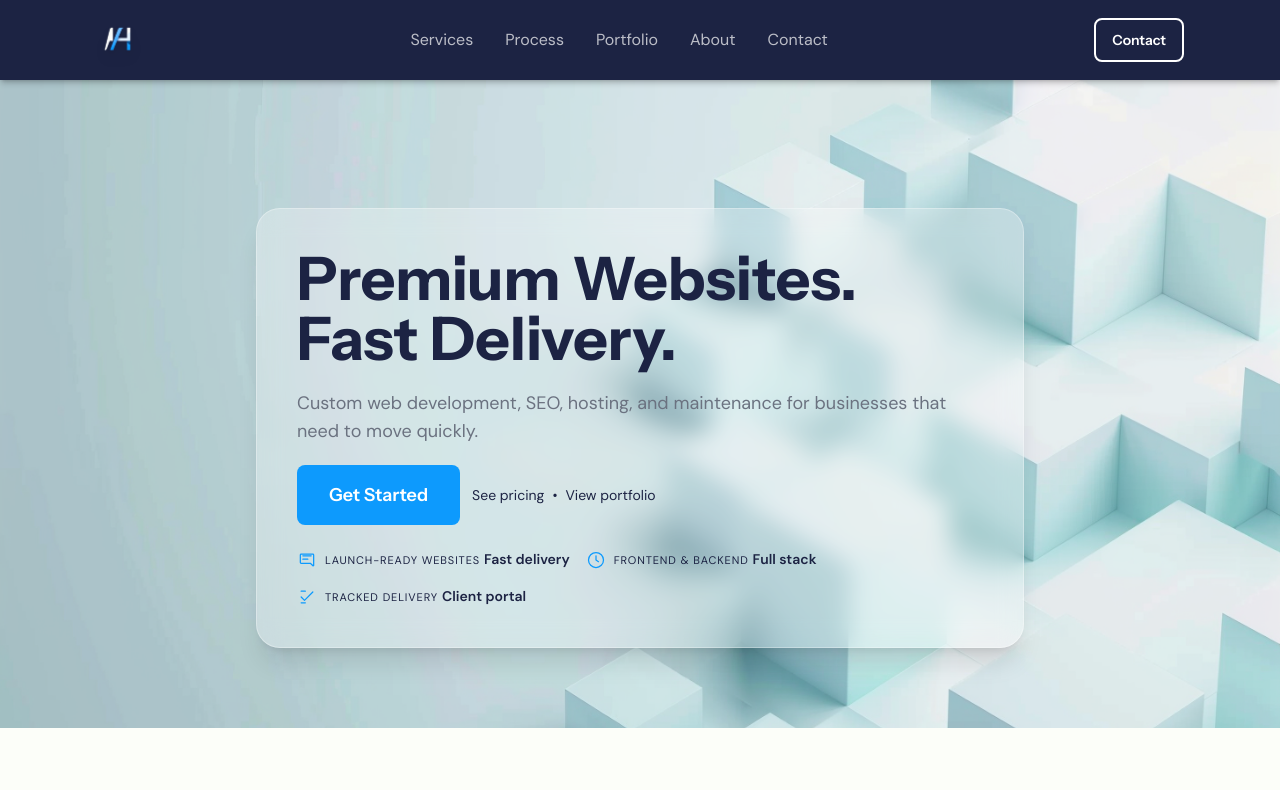
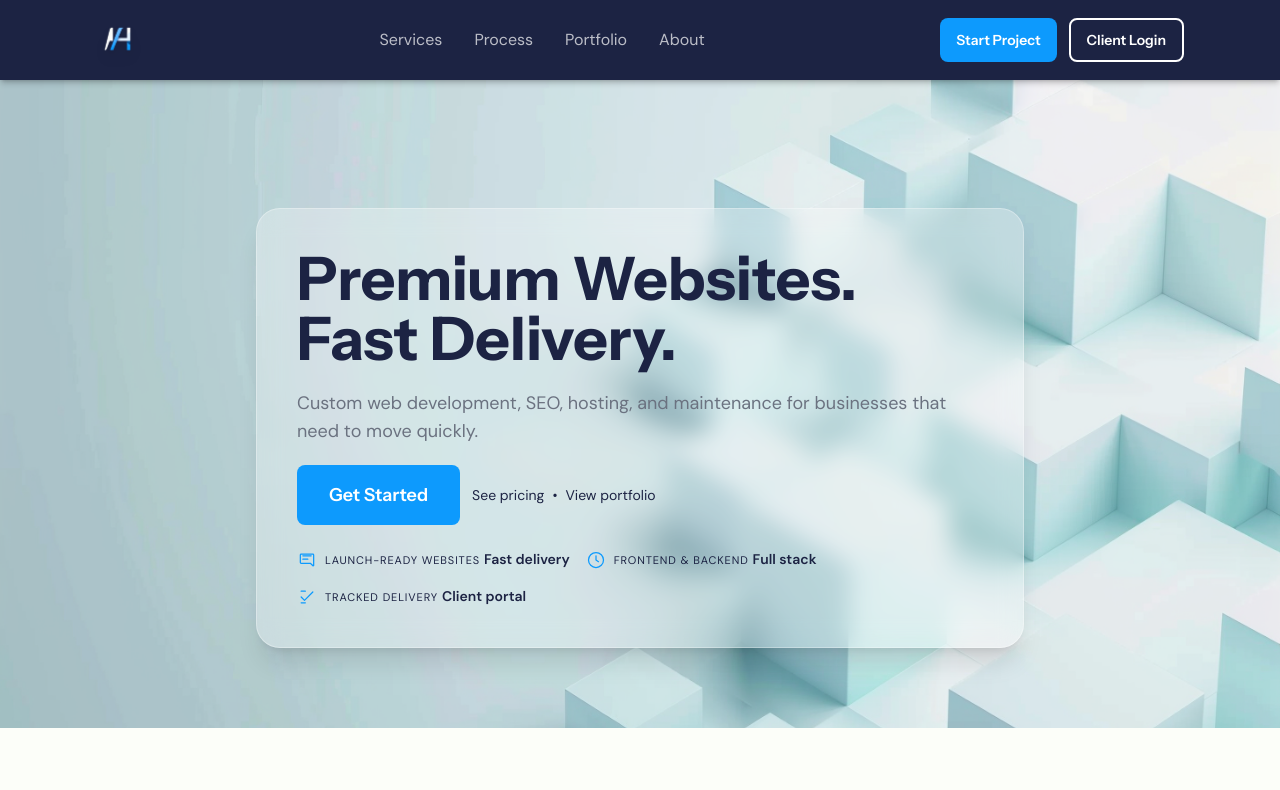
Before and after one commit to anthonyha2001/portfolio_v2, a Next.js app: page / in a window 1280 px wide. Shown: the top 790 px of the page. Built offline with nearby package versions, Linux system fonts and the light colour scheme.

Commit message:
replaced button

```diff
--- a/src/components/layouts/footer.tsx
+++ b/src/components/layouts/footer.tsx
@@ -9,7 +9,7 @@ export function Footer() {
     { href: '/process', label: 'Process' },
     { href: '/portfolio', label: 'Portfolio' },
     { href: '/about', label: 'About' },
-    { href: '/contact', label: 'Contact' },
+    { href: '/portal/intake', label: 'Start Project' },
   ];
 
   return (
--- a/src/components/layouts/header.tsx
+++ b/src/components/layouts/header.tsx
@@ -14,7 +14,6 @@ export function Header() {
     { href: '/process', label: 'Process' },
     { href: '/portfolio', label: 'Portfolio' },
     { href: '/about', label: 'About' },
-    { href: '/contact', label: 'Contact' },
   ];
 
   // Prevent body scroll when menu is open
@@ -60,15 +59,24 @@ export function Header() {
               ))}
             </nav>
 
-            {/* Desktop Contact Button (temporarily replacing portal/login) */}
-            <div className="hidden md:block">
-              <Link href="/contact">
+          {/* Desktop Start Project + Client Login */}
+          <div className="hidden md:flex items-center gap-3">
+            <Link href="/portal/intake">
+              <Button
+                variant="primary"
+                size="sm"
+                className="bg-accent text-white hover:bg-accent/90"
+              >
+                Start Project
+              </Button>
+            </Link>
+            <Link href="/portal">
               <Button
                 variant="outline"
                 size="sm"
                 className="border-white text-white hover:bg-white hover:!text-[#1C2343]"
               >
-                  Contact
+                Client Login
               </Button>
             </Link>
           </div>
--- a/src/components/layouts/mobile-menu.tsx
+++ b/src/components/layouts/mobile-menu.tsx
@@ -53,21 +53,30 @@ export function MobileMenu({ isOpen, onClose, navLinks }: MobileMenuProps) {
           ))}
         </nav>
 
-        {/* Contact button (temporarily replacing portal/login) */}
+        {/* Start Project + Client Login buttons */}
         <div
-          className="mt-8 animate-fade-in-up"
+          className="mt-8 flex flex-col items-center gap-3 animate-fade-in-up"
           style={{
             animationDelay: `${0.3 + navLinks.length * 0.1}s`,
             animationFillMode: 'both',
           }}
         >
-          <Link href="/contact" onClick={onClose}>
+          <Link href="/portal/intake" onClick={onClose}>
+            <Button
+              variant="primary"
+              size="sm"
+              className="w-40 bg-accent text-white hover:bg-accent/90"
+            >
+              Start Project
+            </Button>
+          </Link>
+          <Link href="/portal" onClick={onClose}>
             <Button
               variant="outline"
               size="sm"
-              className="border-white text-white hover:bg-white hover:!text-[#1C2343]"
+              className="w-40 border-white text-white hover:bg-white hover:!text-[#1C2343]"
             >
-              Contact
+              Client Login
             </Button>
           </Link>
         </div>
```
Lines whose indentation alone changed are shown as unchanged.
